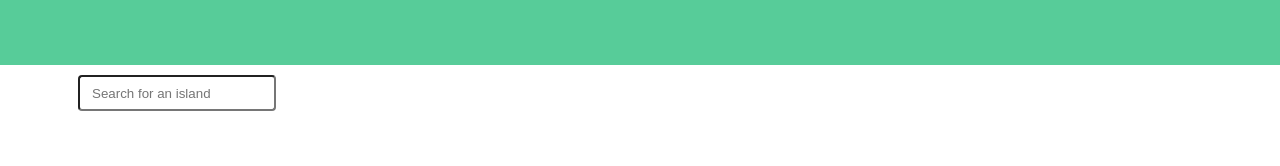
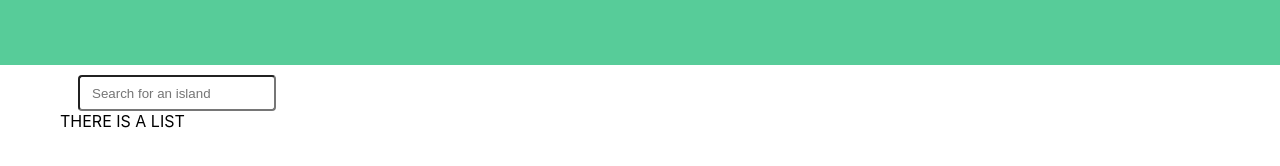
Before and after one commit to MishariAldoub/TASK-NG-KuwaitIslands, an Angular app: page / in a window 1280 px wide. Shown: the part 150-316 px from the top of the page. Built offline with nearby package versions, Linux system fonts and the light colour scheme.

Commit message:
add island list component

```diff
--- /dev/null
+++ b/src/app/island-list/island-list.component.css
@@ -0,0 +1,6 @@
+.island-list {
+  margin-left: 60px;
+  display: flex;
+  width: 100%;
+  flex-wrap: wrap;
+}
--- /dev/null
+++ b/src/app/island-list/island-list.component.html
@@ -0,0 +1 @@
+<div class="island-list">THERE IS A LIST</div>
--- a/src/app/layout/layout.component.html
+++ b/src/app/layout/layout.component.html
@@ -1,4 +1,7 @@
 <app-header></app-header>
 <div class="content">
-  <input class="search" placeholder="Search for an island" />
+  <div>
+    <input class="search" placeholder="Search for an island" />
+    <app-island-list></app-island-list>
+  </div>
 </div>
--- a/src/app/layout/layout.component.ts
+++ b/src/app/layout/layout.component.ts
@@ -2,11 +2,12 @@ import { Component } from '@angular/core';
 
 import islands from '../../data/islands';
 import { HeaderComponent } from '../header/header.component';
+import { IslandListComponent } from '../island-list/island-list.component';
 
 @Component({
   selector: 'app-layout',
   standalone: true,
-  imports: [HeaderComponent],
+  imports: [HeaderComponent, IslandListComponent],
   templateUrl: './layout.component.html',
   styleUrl: './layout.component.css',
 })
```
Also changed, not shown: src/app/island-list/island-list.component.ts (added, +10 -0 lines).
